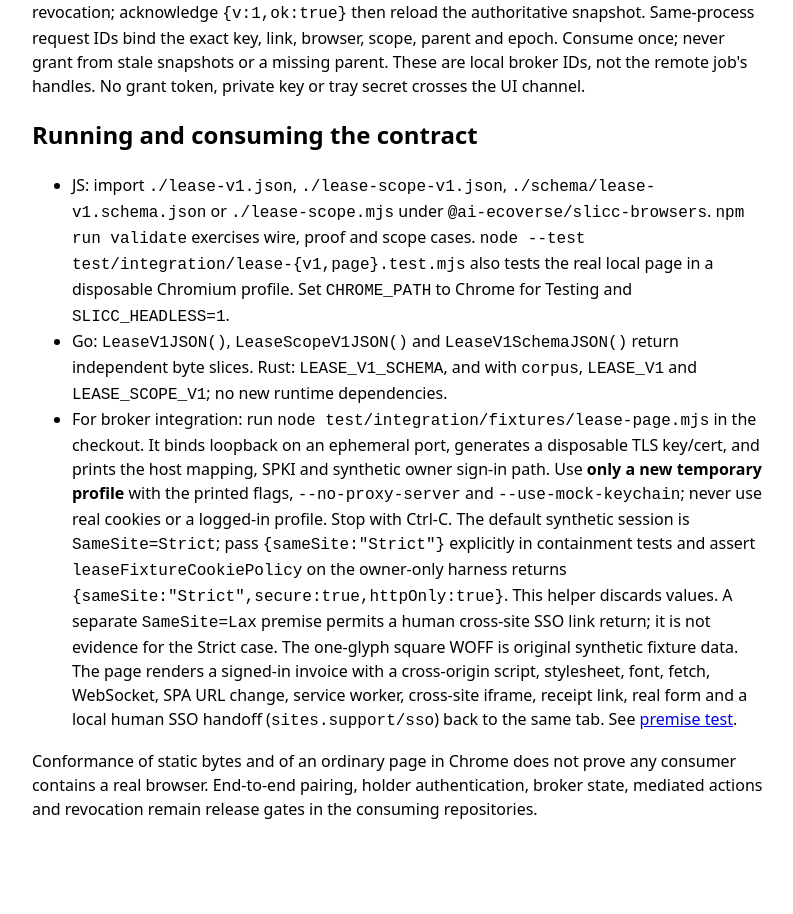
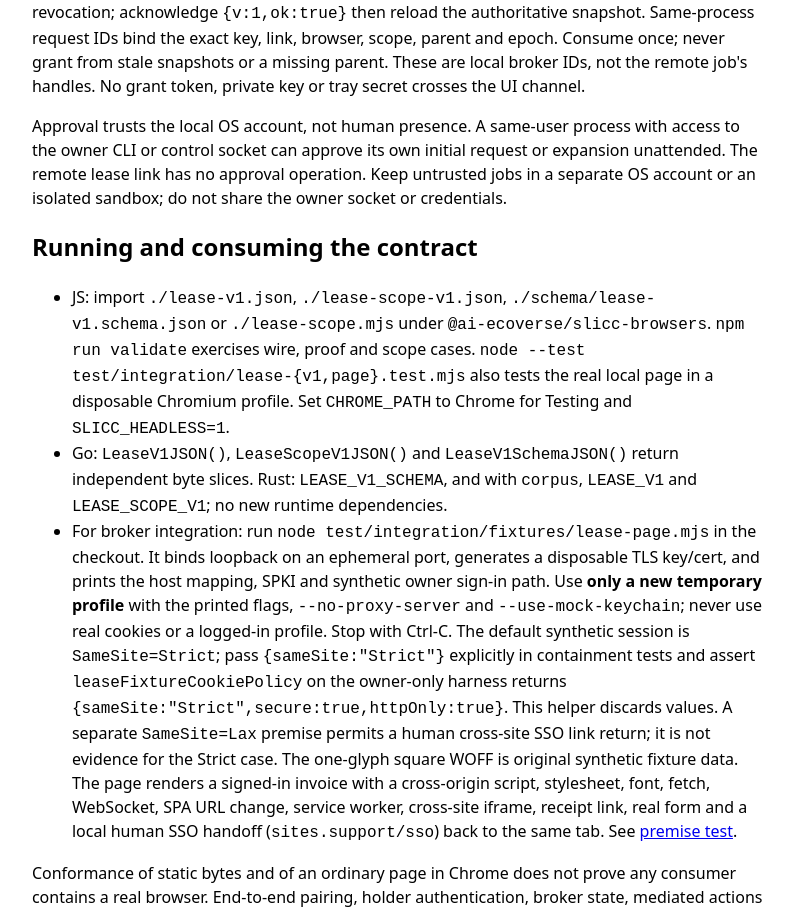
Before and after one commit to ai-ecoverse/slicc-browsers, a browser extension: page docs/leases/wire.html in a window 1280 px wide. Shown: the part 5046-5960 px from the top of the page, without its empty margins (242-1035 px from the left). Before the commit the page ends 5899 px from the top, so only its background shows below. Drawn offline with Linux system fonts and the light colour scheme.

Commit message:
docs: clarify the local account lease approval boundary
Signed-off-by: Lars Trieloff <lars@trieloff.net>

```diff
--- a/docs/leases/wire.html
+++ b/docs/leases/wire.html
@@ -347,6 +347,12 @@ data:    binding_32 = SHA256(ASCII(exact compact JWT))
         stale snapshots or a missing parent. These are local broker IDs, not the remote job&#39;s
         handles. No grant token, private key or tray secret crosses the UI channel.
       </p>
+      <p>
+        Approval trusts the local OS account, not human presence. A same-user process with access to
+        the owner CLI or control socket can approve its own initial request or expansion unattended.
+        The remote lease link has no approval operation. Keep untrusted jobs in a separate OS
+        account or an isolated sandbox; do not share the owner socket or credentials.
+      </p>
       <h2>Running and consuming the contract</h2>
       <ul>
         <li>
```
Also changed, not shown: docs/leases/signed-cdp-leases.html (+5 -2 lines).
